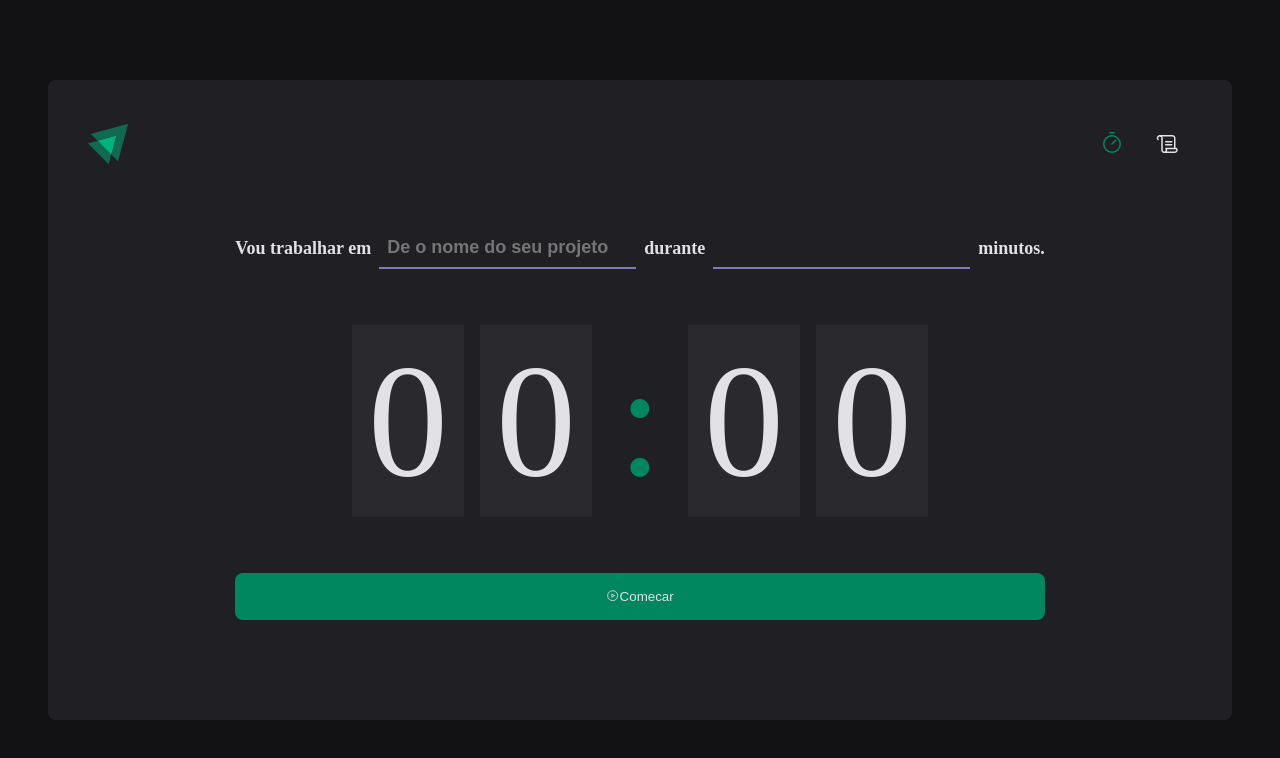
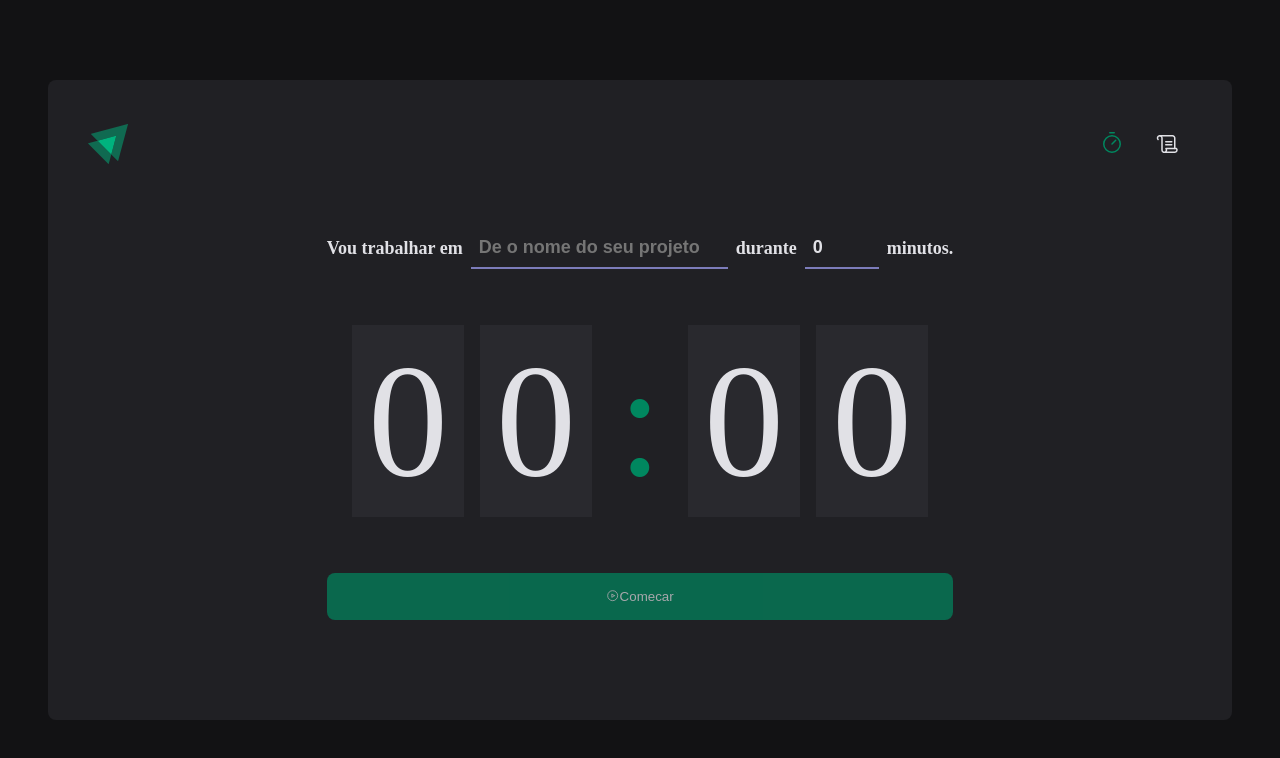
Before and after one commit to JoilsonCapemba/IgniteTime, a React (Vite) app: page / in a window 1280 px wide. Shown: the top 758 px of the page. Built offline with nearby package versions, Linux system fonts and the light colour scheme.

Commit message:
feat: countDown (timer)

```diff
--- a/package.json
+++ b/package.json
@@ -10,12 +10,16 @@
     "preview": "vite preview"
   },
   "dependencies": {
+    "@hookform/resolvers": "^3.9.0",
+    "date-fns": "^4.1.0",
     "modelo": "file:",
     "phosphor-react": "^1.4.1",
     "react": "^18.2.0",
     "react-dom": "^18.2.0",
+    "react-hook-form": "^7.53.0",
     "react-router-dom": "^6.26.1",
-    "styled-components": "^6.1.13"
+    "styled-components": "^6.1.13",
+    "zod": "^3.23.8"
   },
   "devDependencies": {
     "@rocketseat/eslint-config": "^2.2.2",
--- a/src/pages/Home/index.tsx
+++ b/src/pages/Home/index.tsx
@@ -1,32 +1,140 @@
 import { PlayCircle } from "phosphor-react";
 import { BtnStart, CountdownContainer, FormContainer, HomeContainer, MinutesAmountInput, Separator, TaskInput } from "./style";
+import {useForm} from 'react-hook-form'
+import {zodResolver} from '@hookform/resolvers/zod'
+import * as zod from 'zod'
+import { useEffect, useState } from "react";
+import {differenceInSeconds} from "date-fns"
+import { act } from "react-dom/test-utils";
+
+/* esse é o esquema ou forma de validar o formulario com zod */
+
+const newCycleValidationSchema = zod.object({
+    task: zod.string().min(1, 'Informe a Tarefa'),
+    minutesAmount: zod.number().min(5, 'O minuto nao pode ser abaixo de 5').max(60, 'O minuto nao pode ser acima de 60')
+})
+
+interface NewCycleformData{
+    task: string
+    minutesAmount: number
+}
+
+interface Cycle{
+    id: string,
+    title: string,
+    minutesAmount: number,
+    startDate: Date
+}
 
 export function Home(){
+    const [cycles, setCycles] = useState<Cycle[]>([])
+    const [activeCycleId, setActiveCycleId] = useState<string  | null>(null)
+    const [amountSecoundsPassed, setAmountSecoundsPassed] = useState(0)
+
+
+    const {register, handleSubmit, watch, reset } = useForm<NewCycleformData>({
+        resolver: zodResolver(newCycleValidationSchema),
+        defaultValues:{
+            task: '',
+            minutesAmount: 0
+        }
+    })
+
+    function handleCreateNeuCycle(data: NewCycleformData){
+        const id =  String(new Date().getTime())
+
+        const newCycle:Cycle = {
+            id ,
+            title: data.task,
+            minutesAmount: data.minutesAmount,
+            startDate: new Date()
+        }
+
+        setCycles((state)=>[...state, newCycle])
+        setActiveCycleId(id)
+        setAmountSecoundsPassed(0)
+        reset()
+    }
+
+    const activeCycle = cycles.find((cycle) => cycle.id === activeCycleId)
+
+    const totalSecounds = activeCycle ? activeCycle.minutesAmount * 60 : 0
+    const currentSecounds = activeCycle ? totalSecounds - amountSecoundsPassed : 0
+
+     const minutesAmount = Math.floor(currentSecounds / 60)
+     const secoundsAmount = currentSecounds % 60
+
+     /* o metodo padStart obriga uma string ter um numedo de caracteres caso nao tiver preenchera com o segundo argumento da funncao */
+     const minutes = String(minutesAmount).padStart(2, '0')
+     const secounds = String(secoundsAmount).padStart(2, '0')
+
+     console.log(minutes)
+     console.log(secounds)
+
+     useEffect(()=>{
+        let interval: number;
+
+        if(activeCycle){
+            interval = setInterval(()=>{
+                setAmountSecoundsPassed(
+                    differenceInSeconds( new Date(), activeCycle.startDate)
+                )
+            }, 1000)
+        }
+
+        return (()=>{
+            clearInterval(interval)
+        })
+
+     }, [activeCycle])
+
+     useEffect(()=>{
+        if(activeCycle){
+            document.title = `${minutes}:${secounds}`
+        }
+     },[minutes, secounds, activeCycle])
+
+
+
+    const taskInput = watch('task')
+
     return(
         <HomeContainer>
-            <form>
+            <form onSubmit={handleSubmit(handleCreateNeuCycle)} action="">
                 <FormContainer>
                     <label htmlFor="task">Vou trabalhar em</label>
-                    <TaskInput id="task" list="taskSugest" placeholder="De o nome do seu projeto"/>
-                        <datalist id="taskSugest">
-                            <option value="Estudar"/>
-                            <option value="Ler a Biblia"/>
-                            <option value="Sair com a Mulher"/>
-                        </datalist>
+                    <TaskInput
+                        id="task"
+                        list="taskSugest"
+                        placeholder="De o nome do seu projeto"
+                        {...register('task')}
+                    />
+                    <datalist id="taskSugest">
+                        <option value="Estudar"/>
+                        <option value="Ler a Biblia"/>
+                        <option value="Sair com a Mulher"/>
+                    </datalist>
+
                     <label htmlFor="minutesAmount">durante</label>
-                    <MinutesAmountInput type="number" id="minutesAmount"/>
+                    <MinutesAmountInput
+                        type="number"
+                        id="minutesAmount"
+                        min={5}
+                        max={60}
+                        {...register('minutesAmount', { valueAsNumber : true })}
+                    />
                     <span>minutos.</span>
                 </FormContainer>
 
                 <CountdownContainer>
-                    <span>0</span>
-                    <span>0</span>
+                    <span>{minutes[0]}</span>
+                    <span>{minutes[1]}</span>
                     <Separator>:</Separator>
-                    <span>0</span>
-                    <span>0</span>
+                    <span>{secounds[0]}</span>
+                    <span>{secounds[1]}</span>
                 </CountdownContainer>
 
-                 <BtnStart type="submit">
+                 <BtnStart type="submit" disabled={!taskInput}>
                     <PlayCircle/>
                     Comecar
                 </BtnStart>
```
Also changed, not shown: 1 other file (tests, documents, lock files or other folders).
